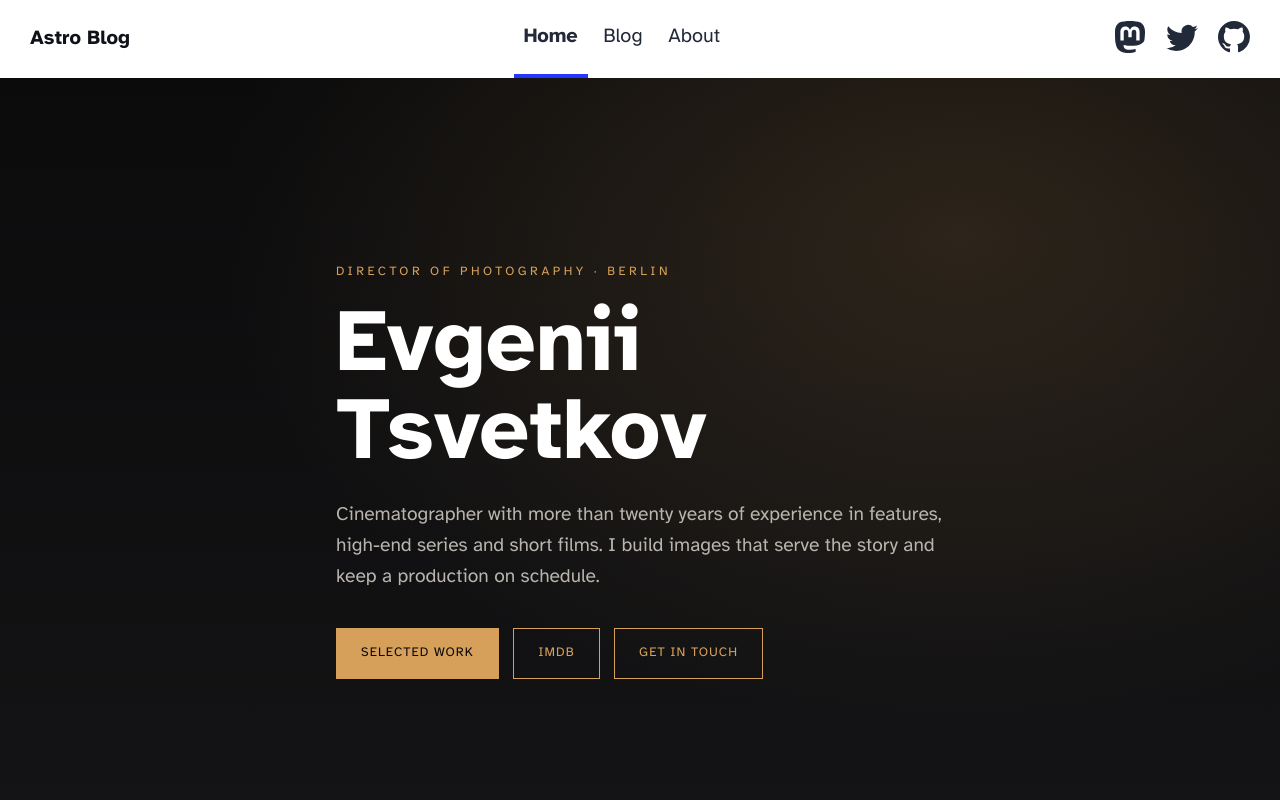
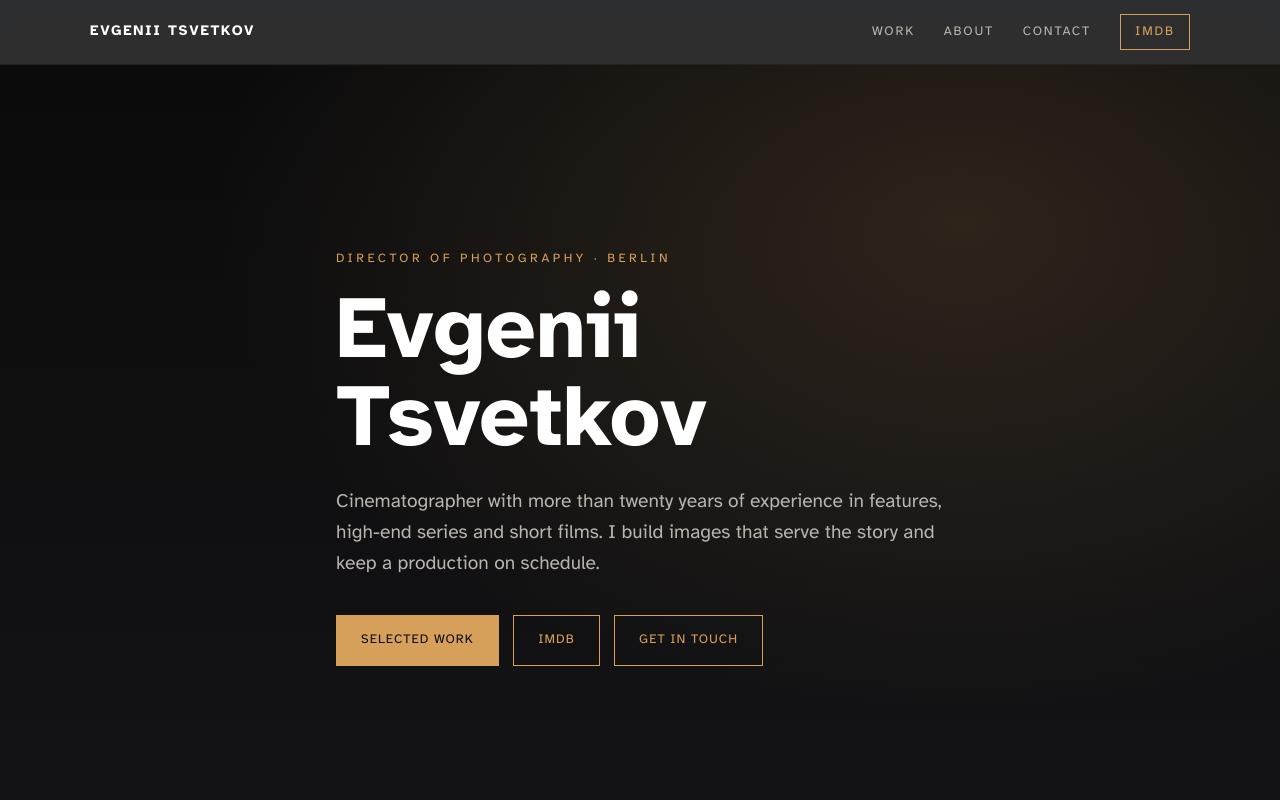
Before and after one commit to libella/astro-blog-starter-template, an Astro site: page / in a window 1280 px wide. Shown: the top 800 px of the page. Built offline with nearby package versions, Linux system fonts and the light colour scheme; Astro itself is replaced by a stand-in of ours.

Commit message:
Update Header.astro
Evgenii Updates

```diff
--- a/src/components/Header.astro
+++ b/src/components/Header.astro
@@ -1,85 +1,85 @@
 ---
-import HeaderLink from './HeaderLink.astro';
-import { SITE_TITLE } from '../consts';
+const imdb = 'https://www.imdb.com/name/nm3898639/';
 ---
 
 <header>
-	<nav>
-		<h2><a href="/">{SITE_TITLE}</a></h2>
-		<div class="internal-links">
-			<HeaderLink href="/">Home</HeaderLink>
-			<HeaderLink href="/blog">Blog</HeaderLink>
-			<HeaderLink href="/about">About</HeaderLink>
-		</div>
-		<div class="social-links">
-			<a href="https://m.webtoo.ls/@astro" target="_blank">
-				<span class="sr-only">Follow Astro on Mastodon</span>
-				<svg viewBox="0 0 16 16" aria-hidden="true" width="32" height="32"
-					><path
-						fill="currentColor"
-						d="M11.19 12.195c2.016-.24 3.77-1.475 3.99-2.603.348-1.778.32-4.339.32-4.339 0-3.47-2.286-4.488-2.286-4.488C12.062.238 10.083.017 8.027 0h-.05C5.92.017 3.942.238 2.79.765c0 0-2.285 1.017-2.285 4.488l-.002.662c-.004.64-.007 1.35.011 2.091.083 3.394.626 6.74 3.78 7.57 1.454.383 2.703.463 3.709.408 1.823-.1 2.847-.647 2.847-.647l-.06-1.317s-1.303.41-2.767.36c-1.45-.05-2.98-.156-3.215-1.928a3.614 3.614 0 0 1-.033-.496s1.424.346 3.228.428c1.103.05 2.137-.064 3.188-.189zm1.613-2.47H11.13v-4.08c0-.859-.364-1.295-1.091-1.295-.804 0-1.207.517-1.207 1.541v2.233H7.168V5.89c0-1.024-.403-1.541-1.207-1.541-.727 0-1.091.436-1.091 1.296v4.079H3.197V5.522c0-.859.22-1.541.66-2.046.456-.505 1.052-.764 1.793-.764.856 0 1.504.328 1.933.983L8 4.39l.417-.695c.429-.655 1.077-.983 1.934-.983.74 0 1.336.259 1.791.764.442.505.661 1.187.661 2.046v4.203z"
-					></path></svg
-				>
-			</a>
-			<a href="https://twitter.com/astrodotbuild" target="_blank">
-				<span class="sr-only">Follow Astro on Twitter</span>
-				<svg viewBox="0 0 16 16" aria-hidden="true" width="32" height="32"
-					><path
-						fill="currentColor"
-						d="M5.026 15c6.038 0 9.341-5.003 9.341-9.334 0-.14 0-.282-.006-.422A6.685 6.685 0 0 0 16 3.542a6.658 6.658 0 0 1-1.889.518 3.301 3.301 0 0 0 1.447-1.817 6.533 6.533 0 0 1-2.087.793A3.286 3.286 0 0 0 7.875 6.03a9.325 9.325 0 0 1-6.767-3.429 3.289 3.289 0 0 0 1.018 4.382A3.323 3.323 0 0 1 .64 6.575v.045a3.288 3.288 0 0 0 2.632 3.218 3.203 3.203 0 0 1-.865.115 3.23 3.23 0 0 1-.614-.057 3.283 3.283 0 0 0 3.067 2.277A6.588 6.588 0 0 1 .78 13.58a6.32 6.32 0 0 1-.78-.045A9.344 9.344 0 0 0 5.026 15z"
-					></path></svg
-				>
-			</a>
-			<a href="https://github.com/withastro/astro" target="_blank">
-				<span class="sr-only">Go to Astro's GitHub repo</span>
-				<svg viewBox="0 0 16 16" aria-hidden="true" width="32" height="32"
-					><path
-						fill="currentColor"
-						d="M8 0C3.58 0 0 3.58 0 8c0 3.54 2.29 6.53 5.47 7.59.4.07.55-.17.55-.38 0-.19-.01-.82-.01-1.49-2.01.37-2.53-.49-2.69-.94-.09-.23-.48-.94-.82-1.13-.28-.15-.68-.52-.01-.53.63-.01 1.08.58 1.23.82.72 1.21 1.87.87 2.33.66.07-.52.28-.87.51-1.07-1.78-.2-3.64-.89-3.64-3.95 0-.87.31-1.59.82-2.15-.08-.2-.36-1.02.08-2.12 0 0 .67-.21 2.2.82.64-.18 1.32-.27 2-.27.68 0 1.36.09 2 .27 1.53-1.04 2.2-.82 2.2-.82.44 1.1.16 1.92.08 2.12.51.56.82 1.27.82 2.15 0 3.07-1.87 3.75-3.65 3.95.29.25.54.73.54 1.48 0 1.07-.01 1.93-.01 2.2 0 .21.15.46.55.38A8.012 8.012 0 0 0 16 8c0-4.42-3.58-8-8-8z"
-					></path></svg
-				>
-			</a>
+	<nav aria-label="Main">
+		<a class="brand" href="/">Evgenii Tsvetkov</a>
+		<div class="links">
+			<a href="/#work">Work</a>
+			<a href="/#about">About</a>
+			<a href="/#contact">Contact</a>
+			<a class="imdb" href={imdb} target="_blank" rel="noopener">IMDb</a>
 		</div>
 	</nav>
 </header>
+
 <style>
 	header {
+		position: sticky;
+		top: 0;
+		z-index: 10;
 		margin: 0;
-		padding: 0 1em;
-		background: white;
-		box-shadow: 0 2px 8px rgba(var(--black), 5%);
-	}
-	h2 {
-		margin: 0;
-		font-size: 1em;
-	}
-
-	h2 a,
-	h2 a.active {
-		text-decoration: none;
+		padding: 0 1.5rem;
+		background: rgba(11, 11, 12, 0.85);
+		backdrop-filter: blur(10px);
+		-webkit-backdrop-filter: blur(10px);
+		border-bottom: 1px solid #222;
 	}
 	nav {
+		max-width: 1100px;
+		margin: 0 auto;
 		display: flex;
 		align-items: center;
 		justify-content: space-between;
+		gap: 1rem;
+		min-height: 4rem;
 	}
-	nav a {
-		padding: 1em 0.5em;
-		color: var(--black);
-		border-bottom: 4px solid transparent;
+	.brand {
+		color: #fff;
 		text-decoration: none;
+		font-weight: 600;
+		letter-spacing: 0.12em;
+		text-transform: uppercase;
+		font-size: 0.9rem;
 	}
-	nav a.active {
+	.links {
+		display: flex;
+		align-items: center;
+		gap: 1.8rem;
+	}
+	.links a {
+		color: #b9b5ae;
 		text-decoration: none;
-		border-bottom-color: var(--accent);
+		font-size: 0.8rem;
+		letter-spacing: 0.14em;
+		text-transform: uppercase;
+		padding: 0.4rem 0;
+		border-bottom: 1px solid transparent;
+		transition: color 0.2s ease, border-color 0.2s ease;
 	}
-	.social-links,
-	.social-links a {
-		display: flex;
+	.links a:hover {
+		color: #fff;
+		border-bottom-color: #d6a05a;
 	}
-	@media (max-width: 720px) {
-		.social-links {
+	.links .imdb {
+		color: #d6a05a;
+		border: 1px solid #d6a05a;
+		padding: 0.4rem 0.9rem;
+	}
+	.links .imdb:hover {
+		background: #d6a05a;
+		color: #0b0b0c;
+	}
+	@media (max-width: 640px) {
+		.links {
+			gap: 1rem;
+		}
+		.links a:nth-child(2) {
 			display: none;
+		}
+		.brand {
+			font-size: 0.78rem;
 		}
 	}
 </style>
```
